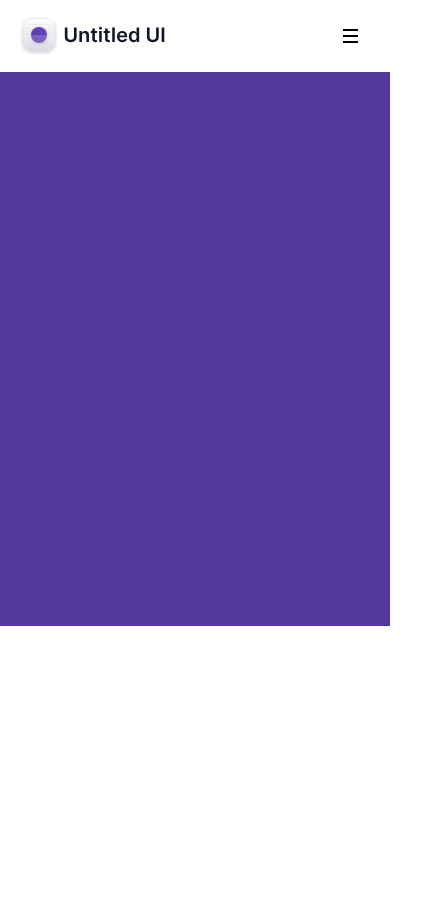
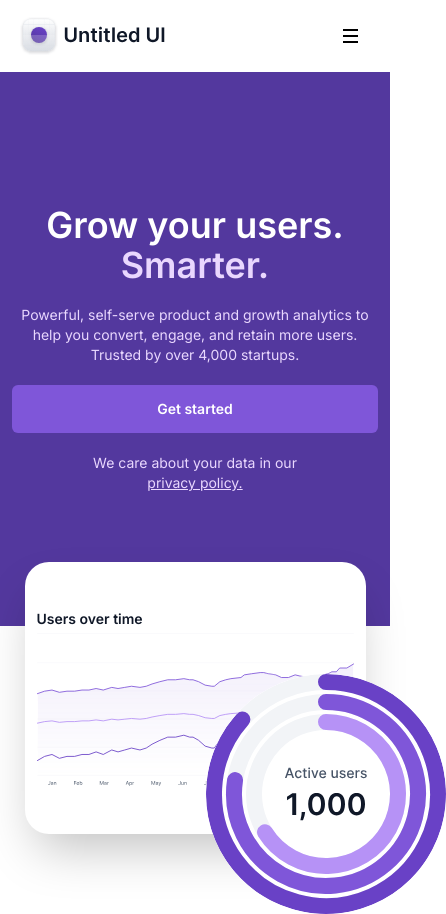
Before and after one commit to garl99/frontend-test-gabriel-romero, a Next.js app: page / in a window 390 px wide. Shown: the whole page, 446 px wide, since content can reach past the window. Before the commit the page ends 844 px from the top, so only its background shows below. Built offline with nearby package versions, Linux system fonts and the light colour scheme.

Commit message:
feat: header

```diff
--- a/src/app/sections/01-header/heading/index.tsx
+++ b/src/app/sections/01-header/heading/index.tsx
@@ -1,12 +1,68 @@
 "use client";
 
 import { Button } from "@/components/button";
+import { HeadingType, Text, TextVariant } from "@/components/text";
+import Image from "next/image";
 import React from "react";
+import Chart from "@/assets/svg/Chart.svg";
+import ActiveUsers from "@/assets/svg/ActiveUsers.svg";
 
 export default function Heading() {
   return (
-    <div className="p-0 md:py-5 mx-auto">
-      <div className="bg-primary w-full h-554 md:h-554 md:rounded-3xl"></div>
+    <div className="p-0 md:py-5 mx-auto flex flex-col items-center">
+      <div className="bg-primary w-full h-554 md:h-674 md:rounded-3xl flex flex-col items-center justify-center p-3 md:p-32">
+        <Text
+          variant={TextVariant.LightLg}
+          text="Grow your users."
+          className="text-center"
+        />
+        <Text
+          variant={TextVariant.SecondaryLg}
+          text="Smarter."
+          className="text-center"
+        />
+        <Text
+          variant={TextVariant.SecondaryMd}
+          className="pt-5 text-center"
+          text="Powerful, self-serve product and growth analytics to help you convert, engage, and retain more users. Trusted by over 4,000 startups."
+        />
+        <div className="w-full flex justify-center mt-5">
+          <Button
+            text="Get started"
+            variant="Primary"
+            className="w-full md:w-129 h-48"
+            onClick={() => {}}
+          />
+        </div>
+
+        <div className="pt-5 flex flex-col md:flex-row md:space-x-1">
+          <Text
+            variant={TextVariant.SecondarySm}
+            text="We care about your data in our"
+            className="text-center md:text-left"
+          />
+
+          <Text
+            variant={TextVariant.SecondarySm}
+            className="text-center md:text-left underline"
+            text="privacy policy."
+            headingType="a"
+            href="#"
+          />
+        </div>
+      </div>
+
+      <div className="bg-white w-341 h-272 lg:w-800 lg:h-460 md:w-554 md:h-374 relative bottom-16 rounded-3xl flex flex-col items-center justify-center p-3 md:p-16 shadow-2xl">
+        <Text
+          variant={TextVariant.PrimaryXs}
+          className="w-full md:text-left"
+          text="Users over time"
+          headingType={HeadingType.h2}
+          href="#"
+        />
+        <Image className="w-full" src={Chart} alt="chart" />
+        <Image className="absolute -bottom-20 -right-20 bg-white rounded-full" src={ActiveUsers} alt="ative users" />
+      </div>
     </div>
   );
 }
--- a/src/app/sections/01-header/nav/index.tsx
+++ b/src/app/sections/01-header/nav/index.tsx
@@ -19,7 +19,7 @@ export default function Navbar() {
               <Image src={Logo} alt="Logo" />
             </a>
             <div
-              className="hidden w-full md:flex md:w-auto"
+              className="hidden w-full mdlg:flex mdlg:w-auto"
               id="navbar-default"
             >
               <ul className="font-medium flex flex-col p-4 ml-8 md:p-0 mt-4 border border-gray-100 rounded-lg bg-gray-50 md:flex-row md:space-x-2 rtl:space-x-reverse md:mt-0 md:border-0 md:bg-white">
@@ -67,14 +67,14 @@ export default function Navbar() {
             <button
               data-collapse-toggle="navbar-default"
               type="button"
-              className="inline-flex items-center p-2 w-10 h-10 justify-center text-sm text-darkBlue rounded-lg md:hidden"
+              className="inline-flex items-center p-2 w-10 h-10 justify-center text-sm text-darkBlue rounded-lg mdlg:hidden"
               aria-controls="navbar-default"
               aria-expanded="false"
             >
               <Image src={Menu} alt="Menu" />
             </button>
 
-            <div className="hidden md:block md:space-x-5" >
+            <div className="hidden mdlg:block md:space-x-5" >
               <Text
                 variant={TextVariant.GrayMdSemiBold}
                 headingType="a"
--- a/src/components/text/index.tsx
+++ b/src/components/text/index.tsx
@@ -43,18 +43,18 @@ const variantClasses: Record<TextVariant, string> = {
   [TextVariant.PrimarySm]: "text-sm md:text-xl text-darkBlue font-semibold",
   [TextVariant.PrimaryMd]: "text-sm md:text-4xl text-darkBlue font-semibold",
   [TextVariant.PrimaryLg]: "text-sm md:text-5xl text-darkBlue font-semibold",
-  [TextVariant.SecondarySm]: "text-sm md:text-sm text-accent font-semibold",
+  [TextVariant.SecondarySm]: "text-sm md:text-sm text-accent font-normal",
   [TextVariant.SecondaryMd]: "text-sm md:text-xl text-accent font-normal",
-  [TextVariant.SecondaryLg]: "text-sm md:text-7xl text-accent font-semibold",
+  [TextVariant.SecondaryLg]: "text-4xl md:text-7xl text-accent font-semibold",
   [TextVariant.LightXs]: "text-sm md:text-base text-white font-semibold",
   [TextVariant.LightSm]: "text-sm md:text-lg text-white font-semibold",
   [TextVariant.LightMd]: "text-sm md:text-4xl text-white font-medium",
-  [TextVariant.LightLg]: "text-sm md:text-7xl text-white font-semibold",
+  [TextVariant.LightLg]: "text-4xl md:text-7xl text-white font-semibold",
   [TextVariant.GrayMd]: "text-sm md:text-base text-gray-400 font-normal",
   [TextVariant.GrayMdSemiBold]: "text-sm md:text-base text-gray-400 font-semibold",
   [TextVariant.GrayLg]: "text-sm md:text-xl text-gray-400 font-normal",
   [TextVariant.GrayDarkMd]: "text-sm md:text-base text-gray-500 font-semibold",
-  [TextVariant.PurpleSm]: "text-sm md:text-sm text-primary font-normal ",
+  [TextVariant.PurpleSm]: "text-sm md:text-sm text-primary font-normal",
   [TextVariant.PurpleMd]: "text-sm md:text-base text-primary font-semibold",
   [TextVariant.Custom]: "",
 };
--- a/tailwind.config.ts
+++ b/tailwind.config.ts
@@ -23,11 +23,14 @@ const config: Config = {
   ],
   theme: {
     screens: {
-      sm: "768px",
+      sm: "640px",
       // => @media (min-width: 640px) { ... }
 
-      md: "860px",
+      md: "768px",
       // => @media (min-width: 768px) { ... }
+
+      mdlg: "928px",
+      // => @media (min-width: 928px) { ... }
 
       lg: "1024px",
       // => @media (min-width: 1024px) { ... }
@@ -44,13 +47,20 @@ const config: Config = {
       },
       height: {
         "44": "44px",
+        "48": "48px",
+        "272": "272px",
+        "460": "460px",
         "554": "554px",
         "674": "674px",
+        "374": "374px",
       },
       width: {
         "95": "95px",
+        "129": "129px",
+        "341": "341px",
         "554": "554px",
         "674": "674px",
+        "800": "800px",
       },
     },
   },
```
Also changed, not shown: src/assets/svg/ActiveUsers.svg (added), src/assets/svg/Chart.svg (added).
